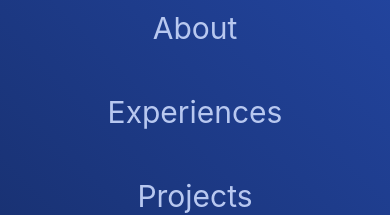
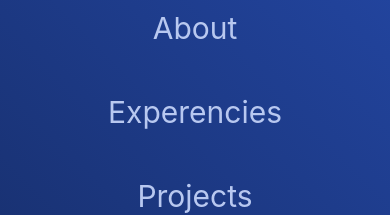
Before and after one commit to AneezAmja/Aneez, a React (Vite) app: page / in a window 390 px wide. Both pictures are taken after a click on the element 365 px from the left and 40 px from the top of the page. Shown: the part 352-567 px from the top of the page. Built offline with nearby package versions, Linux system fonts and the light colour scheme.

Commit message:
added smooth scroll

```diff
--- a/package.json
+++ b/package.json
@@ -13,6 +13,7 @@
     "react": "^18.2.0",
     "react-dom": "^18.2.0",
     "react-icons": "^5.0.1",
+    "react-scroll": "^1.9.0",
     "react-simple-typewriter": "^5.0.1",
     "typewriter-effect": "^2.21.0"
   },
--- a/src/components/About.tsx
+++ b/src/components/About.tsx
@@ -9,7 +9,7 @@ const About = () => {
   const isMobileView = useIsMobileView();
 
   return (
-    <div className="h-4/5 container mx-auto max-w-[1000px] px-8 pb-8">
+    <div id="about" className="h-4/5 container mx-auto max-w-[1000px] px-8 pb-8">
       <FadeIn>
         <h1 className="text-3xl md:text-[45px] text-secondary-content font-bold md:py-5 relative">
           / about me
--- a/src/components/Accordion.tsx
+++ b/src/components/Accordion.tsx
@@ -87,9 +87,8 @@ const Accordion: React.FC = () => {
 
             <ul>
               {job.description.map((desc, i) => (
-            <FadeIn duration={1500} dir={isMobileView ? 'up' : 'right'}>
+            <FadeIn duration={1500} dir={isMobileView ? 'up' : 'right'}  key={i}>
                 <li
-                key={i}
                 className="before:content-['▹'] before:text-[30px] before:absolute before:left-[-8px] before:text-secondary-content text-sm md:text-base list-none py-2"
                 >
                   {desc}
--- a/src/components/Experience.tsx
+++ b/src/components/Experience.tsx
@@ -7,7 +7,7 @@ const Experience = () => {
 
 
   return (
-    <div className="h-max-content md:h-4/5 container mx-auto max-w-[1000px] px-8">
+    <div id="experencies" className="h-max-content md:h-4/5 container mx-auto max-w-[1000px] px-8">
 
       <FadeIn>
     <h1 className="text-3xl md:text-[45px] text-secondary-content font-bold md:py-5 relative">
--- a/src/components/Home.jsx
+++ b/src/components/Home.jsx
@@ -4,7 +4,7 @@ import FadeIn from "./FadeIn";
 
 const Home = () => {
   return (
-    <div name="home" className="w-full h-screen">
+    <div id="home" className="w-full h-screen">
       <div className="max-w-[1000px] mx-auto px-8 flex flex-col justify-center items-center h-full">
         <>
           <ReactTyped
--- a/src/components/Navbar.jsx
+++ b/src/components/Navbar.jsx
@@ -1,5 +1,6 @@
 import React, { useState } from "react";
 import { FaBars, FaTimes } from "react-icons/fa";
+import { Link } from "react-scroll";
 
 const NavBar = () => {
   const [open, setOpen] = useState(false);
@@ -15,10 +16,26 @@ const NavBar = () => {
       {/* Menu */}
       <nav>
         <ul className="hidden md:flex">
-          <li className="cursor-pointer hover:text-secondary-light font-medium">Home</li>
-          <li className="cursor-pointer hover:text-secondary-light font-medium">About</li>
-          <li className="cursor-pointer hover:text-secondary-light font-medium">Experiences</li>
-          <li className="cursor-pointer hover:text-secondary-light font-medium">Projects</li>
+          <li className="cursor-pointer hover:text-secondary-light font-medium">
+            <Link to="home" smooth={true} duration={500}>
+              Home
+            </Link>
+          </li>
+          <li className="cursor-pointer hover:text-secondary-light font-medium">
+            <Link to="about" smooth={true} duration={500}  offset={-80}>
+              About
+            </Link>
+          </li>
+          <li className="cursor-pointer hover:text-secondary-light font-medium">
+            <Link to="experencies" smooth={true} duration={500} offset={-80}>
+              Experencies
+            </Link>
+          </li>
+          <li className="cursor-pointer hover:text-secondary-light font-medium">
+            <Link to="projects" smooth={true} duration={500} offset={-80}>
+              Projects
+            </Link>
+          </li>
         </ul>
       </nav>
 
@@ -45,10 +62,30 @@ const NavBar = () => {
             "linear-gradient(45deg, rgb(21, 42, 97), rgb(39, 78, 181))",
         }}
       >
-          <li className="py-6 text-3xl cursor-pointer hover:text-secondary-light">Home</li>
-          <li className="py-6 text-3xl cursor-pointer hover:text-secondary-light">About</li>
-          <li className="py-6 text-3xl cursor-pointer hover:text-secondary-light">Experiences</li>
-          <li className="py-6 text-3xl cursor-pointer hover:text-secondary-light">Projects</li>
+        <li className="py-6 text-3xl cursor-pointer hover:text-secondary-light">
+          {" "}
+          <Link to="home" smooth={true} duration={500}>
+            Home
+          </Link>
+        </li>
+        <li className="py-6 text-3xl cursor-pointer hover:text-secondary-light">
+          {" "}
+          <Link to="about" smooth={true} duration={500} offset={-80}>
+            About
+          </Link>
+        </li>
+        <li className="py-6 text-3xl cursor-pointer hover:text-secondary-light">
+          {" "}
+          <Link to="experencies" smooth={true} duration={500} offset={-80}>
+            Experencies
+          </Link>
+        </li>
+        <li className="py-6 text-3xl cursor-pointer hover:text-secondary-light">
+          {" "}
+          <Link to="projects" smooth={true} duration={500} offset={-80}>
+            Projects
+          </Link>
+        </li>
       </ul>
     </div>
   );
--- a/src/components/Projects.tsx
+++ b/src/components/Projects.tsx
@@ -91,7 +91,7 @@ const Projects = () => {
 
   if (isMobileView) {
     return (
-      <div className="h-4/5 container px-8">
+      <div id='projects' className="h-4/5 container px-8">
         <FadeIn>
           <h1 className="text-3xl  text-secondary-content font-bold py-5 relative">
             / projects
@@ -146,7 +146,7 @@ const Projects = () => {
   }
 
   return (
-    <div className="h-full container mx-auto max-w-[1000px] px-8">
+    <div id='projects' className="h-full container mx-auto max-w-[1000px] px-8">
       <FadeIn>
         <h1 className="text-3xl md:text-[45px] text-secondary-content font-bold md:py-5 relative">
           / projects
```
Also changed, not shown: 1 other file (tests, documents, lock files or other folders). Lines whose indentation alone changed are shown as unchanged.
